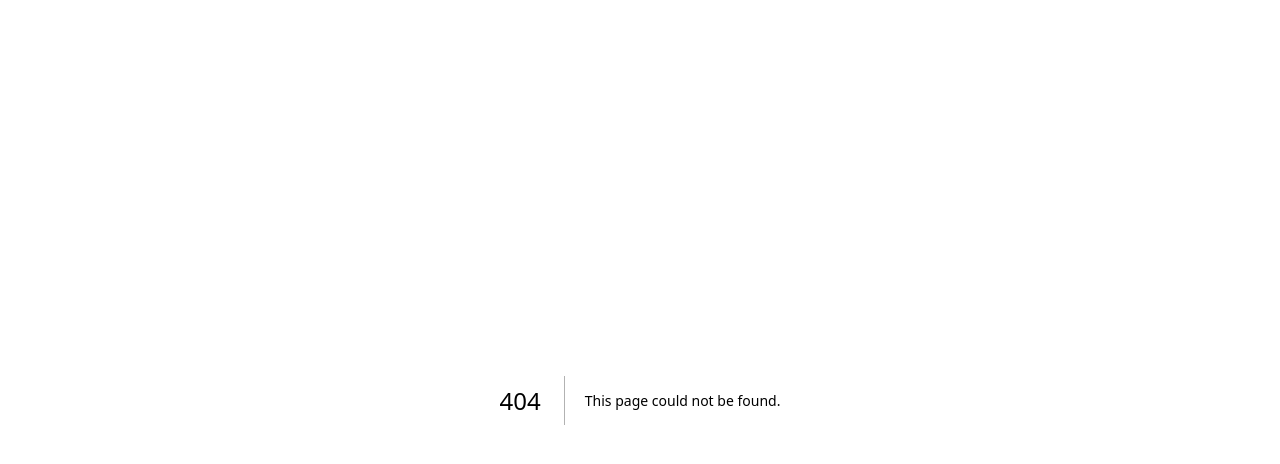
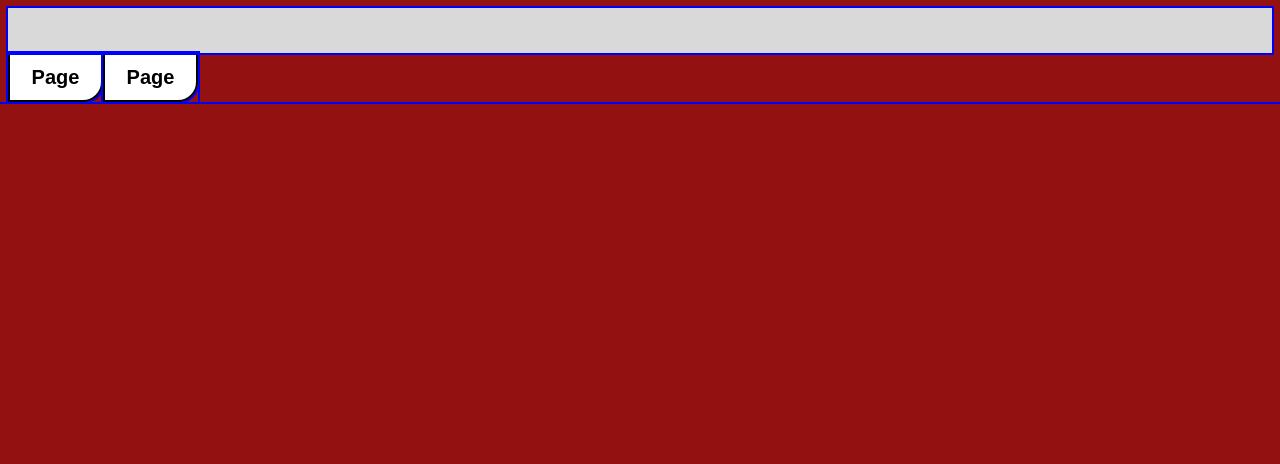
Before and after one commit to dingbat91/profile-site, a Next.js app: page /Components/Menu in a window 1280 px wide. Before the commit this address had no page. Shown: the top 464 px of the page. Built offline with nearby package versions, Linux system fonts and the light colour scheme.

Commit message:
Initial Nav Menu setup

```diff
--- /dev/null
+++ b/app/Components/Menu/navmenu.module.css
@@ -0,0 +1,27 @@
+.navMenu {
+	display: flex;
+	flex-direction: column;
+	align-items: center;
+	padding: 0px;
+	float: left;
+	margin-bottom: auto;
+}
+
+.navMenu button {
+	box-sizing: border-box;
+	font-weight: 700;
+	font-size: 20px;
+	line-height: 25px;
+	color: #000000;
+	background: #ffffff;
+	border: 2px solid #000000;
+	width: 95px;
+	display: flex;
+	justify-content: center;
+	align-items: center;
+	gap: 10px;
+	padding: 10px;
+}
+
+.navMenu a:last-child {
+}
--- /dev/null
+++ b/app/Components/Menu/page.tsx
@@ -0,0 +1,67 @@
+"use client";
+
+import styles from "./navmenu.module.css";
+import { motion, Variants } from "framer-motion";
+import { useState } from "react";
+import react from "react";
+import { LayoutGroup } from "framer-motion";
+
+//animation variants for buttons
+const itemvariant: Variants = {
+	open: { height: "45px", visibility: "visible" },
+	closed: { height: "0px", visibility: "hidden" },
+};
+
+//animation Variants for the open button
+const firstvariant: Variants = {
+	open: {
+		borderBottomRightRadius: 0,
+	},
+	closed: {
+		borderBottomRightRadius: 20,
+	},
+};
+
+//animation variants for menu buttons (Excluding the open button)
+const collapsevariants: Variants = {
+	//On opening
+	open: {
+		height: "45px",
+		opacity: 1,
+	},
+	//on closing
+	closed: {
+		height: "0px",
+		opacity: 0,
+	},
+};
+
+const NavMenu = () => {
+	const [isOpen, setIsOpen] = useState(false);
+	return (
+		<>
+			<LayoutGroup id="Menu">
+				<motion.nav
+					initial={false}
+					animate={isOpen ? "open" : "closed"}
+					className={styles.navMenu}
+				>
+					<motion.button
+						variants={firstvariant}
+						onClick={() => setIsOpen(!isOpen)}
+					>
+						Page
+					</motion.button>
+					<motion.div variants={collapsevariants}>
+						<motion.button variants={itemvariant}>Home</motion.button>
+						<motion.button variants={itemvariant}>About</motion.button>
+						<motion.button variants={itemvariant}>Skills</motion.button>
+						<motion.button variants={itemvariant}>Contact</motion.button>
+					</motion.div>
+				</motion.nav>
+			</LayoutGroup>
+		</>
+	);
+};
+
+export default NavMenu;
--- a/app/global.css
+++ b/app/global.css
@@ -8,3 +8,11 @@ body {
 	width: auto;
 	background-color: #d9d9d9;
 }
+
+* {
+	outline: 2px blue solid;
+}
+
+[data-nextjs-scroll-focus-boundary] {
+	display: contents;
+}
--- a/app/layout.tsx
+++ b/app/layout.tsx
@@ -1,4 +1,5 @@
 import "./global.css";
+import NavMenu from "./Components/Menu/page";
 
 export default function RootLayout({
 	children,
@@ -8,7 +9,11 @@ export default function RootLayout({
 	return (
 		<html>
 			<head />
-			<body>{children}</body>
+			<body>
+				<div className="spaceBar" />
+				<NavMenu />
+				{children}
+			</body>
 		</html>
 	);
 }
--- a/package.json
+++ b/package.json
@@ -10,6 +10,7 @@
   },
   "dependencies": {
     "@next/font": "^13.0.6",
+    "@supabase/supabase-js": "^2.1.3",
     "@types/node": "18.11.10",
     "@types/react": "18.0.26",
     "@types/react-dom": "18.0.9",
```
Also changed, not shown: app/frontpage.module.css (+10 -0 lines), app/page.tsx (+7 -1 lines), 1 other file (tests, documents, lock files or other folders).
